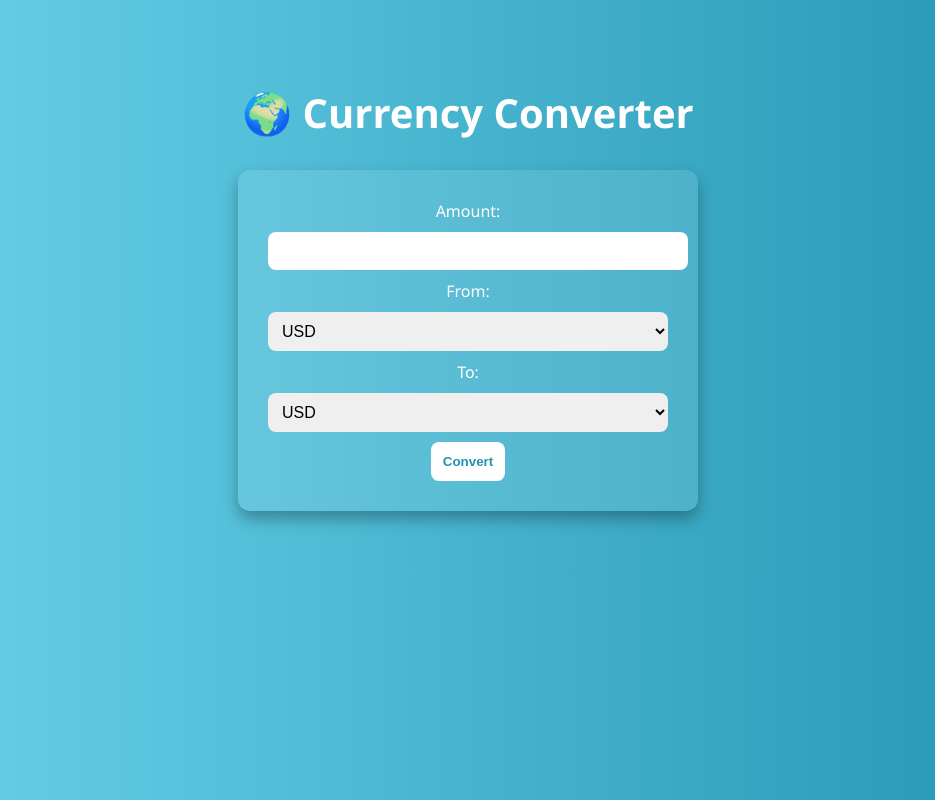
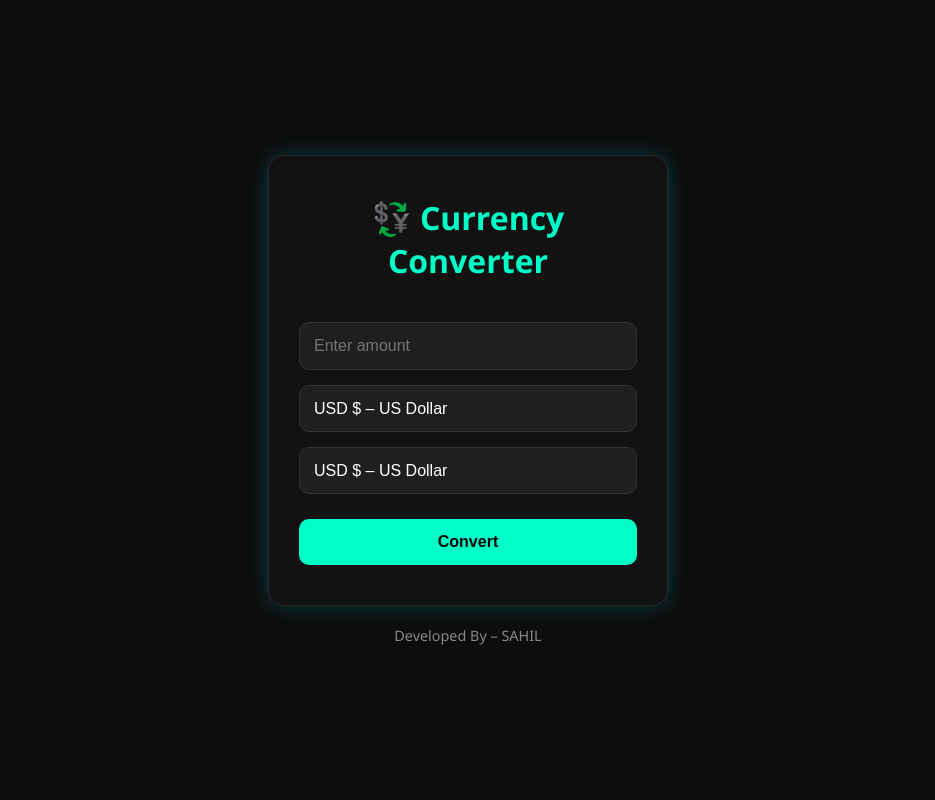
Before and after one commit to sahil7010z/converter, a Flask app: page / in a window 1280 px wide. Shown: the whole page, without its empty margins (172-1107 px from the left). Run offline with Flask 3, Linux system fonts and the light colour scheme.

Commit message:
Update index.html

```diff
--- a/templates/index.html
+++ b/templates/index.html
@@ -1,109 +1,185 @@
 <!DOCTYPE html>
 <html lang="en">
 <head>
-  <meta charset="UTF-8">
+  <meta charset="UTF-8" />
   <title>Currency Converter</title>
   <style>
+    * {
+      margin: 0;
+      padding: 0;
+      box-sizing: border-box;
+    }
+
     body {
-      font-family: 'Segoe UI', Tahoma, Geneva, Verdana, sans-serif;
-      background: linear-gradient(to right, #6dd5ed, #2193b0);
-      color: #fff;
-      text-align: center;
-      padding: 50px;
-      animation: fadeIn 1.2s ease-in-out;
+      font-family: 'Segoe UI', sans-serif;
+      background: #0d0d0d;
+      color: #ffffff;
+      display: flex;
+      align-items: center;
+      justify-content: center;
+      min-height: 100vh;
+      flex-direction: column;
+      padding: 20px;
+    }
+
+    .converter-box {
+      background: #121212;
+      border: 1px solid #2a2a2a;
+      border-radius: 16px;
+      padding: 40px 30px;
+      width: 100%;
+      max-width: 400px;
+      box-shadow: 0 0 20px rgba(0, 255, 255, 0.2);
+      animation: fadeIn 0.6s ease-in;
     }
 
     h1 {
-      font-size: 2.5rem;
-      margin-bottom: 30px;
-      animation: slideInDown 0.8s ease;
+      text-align: center;
+      margin-bottom: 25px;
+      font-size: 2rem;
+      color: #00ffc8;
     }
 
-    form {
-      background-color: rgba(255, 255, 255, 0.1);
-      padding: 30px;
-      border-radius: 12px;
-      max-width: 400px;
-      margin: auto;
-      box-shadow: 0 8px 16px rgba(0, 0, 0, 0.3);
-      animation: popUp 0.8s ease;
+    h1::before {
+      content: '💱 ';
     }
 
-    select, input {
-      padding: 10px;
-      margin: 10px 0;
+    input, select {
       width: 100%;
-      border: none;
-      border-radius: 8px;
+      padding: 14px;
+      margin-top: 15px;
       font-size: 1rem;
+      border: 1px solid #333;
+      border-radius: 10px;
+      background: #1f1f1f;
+      color: #fff;
+      appearance: none;
+      transition: all 0.3s ease;
+    }
+
+    select option {
+      background: #1f1f1f;
+      color: #ffffff;
+    }
+
+    input:focus, select:focus {
+      outline: none;
+      border-color: #00ffc8;
+      background: #262626;
     }
 
     button {
-      padding: 12px;
-      background: #ffffff;
-      color: #2193b0;
+      width: 100%;
+      padding: 14px;
+      margin-top: 25px;
+      font-size: 1rem;
       font-weight: bold;
       border: none;
-      border-radius: 8px;
+      border-radius: 10px;
+      background: #00ffc8;
+      color: #000;
       cursor: pointer;
-      transition: background 0.3s ease;
+      transition: all 0.3s ease;
     }
 
     button:hover {
-      background: #f1f1f1;
+      background: #00dab3;
+      transform: scale(1.03);
     }
 
     .result {
+      margin-top: 30px;
+      font-size: 1.6rem;
+      font-weight: bold;
+      text-align: center;
+      background: #1e1e1e;
+      padding: 15px;
+      border-radius: 10px;
+      border: 1px solid #333;
+      color: #00ffc8;
+      animation: fadeIn 0.5s ease-in;
+    }
+
+    .footer {
       margin-top: 20px;
-      font-size: 1.5rem;
-      animation: fadeIn 0.8s ease;
+      text-align: center;
+      font-size: 0.9rem;
+      color: #888;
     }
 
     @keyframes fadeIn {
-      from { opacity: 0; }
-      to { opacity: 1; }
-    }
-
-    @keyframes slideInDown {
-      from { transform: translateY(-20px); opacity: 0; }
-      to { transform: translateY(0); opacity: 1; }
-    }
-
-    @keyframes popUp {
-      from { transform: scale(0.95); opacity: 0; }
-      to { transform: scale(1); opacity: 1; }
+      from {
+        opacity: 0;
+        transform: translateY(15px);
+      }
+      to {
+        opacity: 1;
+        transform: translateY(0);
+      }
     }
   </style>
 </head>
 <body>
-  <h1>🌍 Currency Converter</h1>
-  <form method="POST">
-    <label for="amount">Amount:</label>
-    <input type="number" step="0.01" name="amount" required>
+  <form class="converter-box" method="POST">
+    <h1>Currency Converter</h1>
 
-    <label for="from_currency">From:</label>
+    <input type="number" step="0.01" name="amount" placeholder="Enter amount" required />
+
     <select name="from_currency" required>
-      <option value="USD">USD</option>
-      <option value="EUR">EUR</option>
-      <option value="GBP">GBP</option>
-      <option value="INR">INR</option>
-      <option value="JPY">JPY</option>
+      <option value="USD">USD $ – US Dollar</option>
+      <option value="EUR">EUR € – Euro</option>
+      <option value="GBP">GBP £ – British Pound</option>
+      <option value="INR">INR ₹ – Indian Rupee</option>
+      <option value="JPY">JPY ¥ – Japanese Yen</option>
+      <option value="AUD">AUD A$ – Australian Dollar</option>
+      <option value="CAD">CAD C$ – Canadian Dollar</option>
+      <option value="CHF">CHF – Swiss Franc</option>
+      <option value="CNY">CNY ¥ – Chinese Yuan</option>
+      <option value="HKD">HKD HK$ – Hong Kong Dollar</option>
+      <option value="NZD">NZD NZ$ – New Zealand Dollar</option>
+      <option value="BRL">BRL R$ – Brazilian Real</option>
+      <option value="ZAR">ZAR R – South African Rand</option>
+      <option value="SGD">SGD S$ – Singapore Dollar</option>
+      <option value="KRW">KRW ₩ – South Korean Won</option>
+      <option value="MXN">MXN $ – Mexican Peso</option>
+      <option value="SEK">SEK kr – Swedish Krona</option>
+      <option value="NOK">NOK kr – Norwegian Krone</option>
+      <option value="DKK">DKK kr – Danish Krone</option>
     </select>
 
-    <label for="to_currency">To:</label>
     <select name="to_currency" required>
-      <option value="USD">USD</option>
-      <option value="EUR">EUR</option>
-      <option value="GBP">GBP</option>
-      <option value="INR">INR</option>
-      <option value="JPY">JPY</option>
+      <option value="USD">USD $ – US Dollar</option>
+      <option value="EUR">EUR € – Euro</option>
+      <option value="GBP">GBP £ – British Pound</option>
+      <option value="INR">INR ₹ – Indian Rupee</option>
+      <option value="JPY">JPY ¥ – Japanese Yen</option>
+      <option value="AUD">AUD A$ – Australian Dollar</option>
+      <option value="CAD">CAD C$ – Canadian Dollar</option>
+      <option value="CHF">CHF – Swiss Franc</option>
+      <option value="CNY">CNY ¥ – Chinese Yuan</option>
+      <option value="HKD">HKD HK$ – Hong Kong Dollar</option>
+      <option value="NZD">NZD NZ$ – New Zealand Dollar</option>
+      <option value="BRL">BRL R$ – Brazilian Real</option>
+      <option value="ZAR">ZAR R – South African Rand</option>
+      <option value="SGD">SGD S$ – Singapore Dollar</option>
+      <option value="KRW">KRW ₩ – South Korean Won</option>
+      <option value="MXN">MXN $ – Mexican Peso</option>
+      <option value="SEK">SEK kr – Swedish Krona</option>
+      <option value="NOK">NOK kr – Norwegian Krone</option>
+      <option value="DKK">DKK kr – Danish Krone</option>
     </select>
 
     <button type="submit">Convert</button>
+
+    {% if result %}
+      <div class="result">
+        {{ symbol }}{{ result }}
+      </div>
+    {% endif %}
   </form>
 
-  {% if result %}
-    <div class="result">💱 Converted Amount: {{ result }}</div>
-  {% endif %}
+  <div class="footer">
+    Developed By – SAHIL
+  </div>
 </body>
 </html>
```
